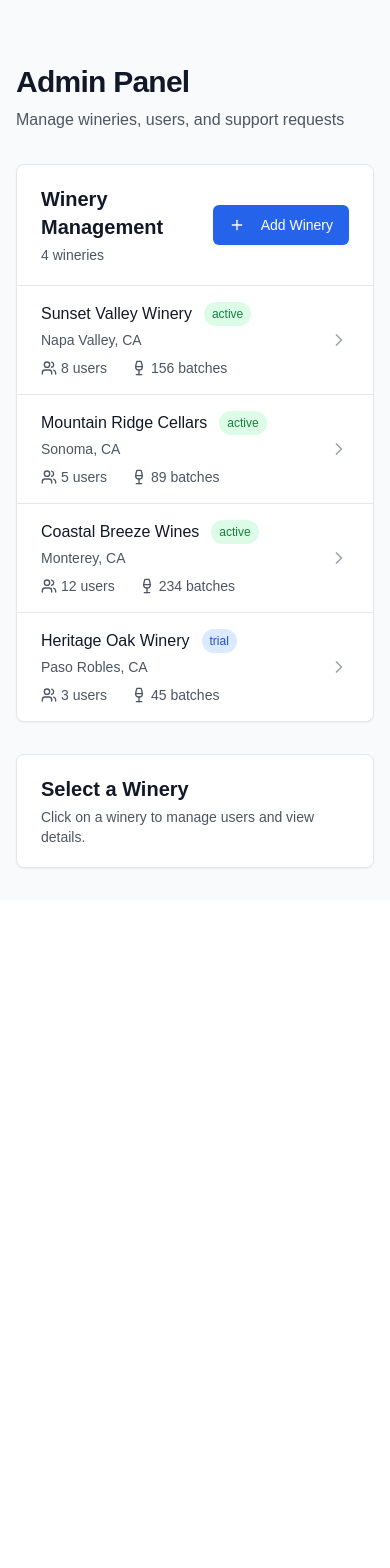
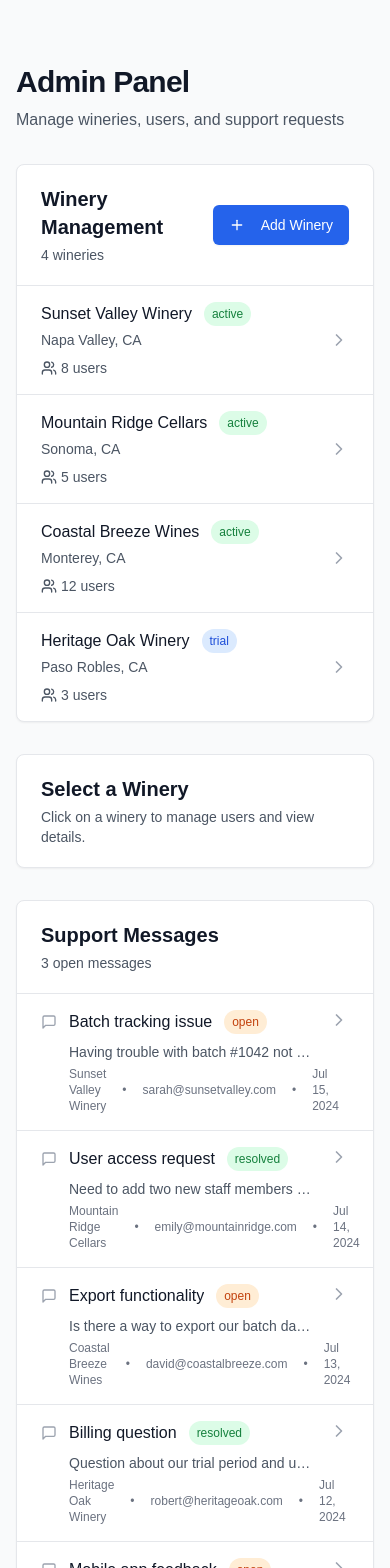
Before and after one commit to finlay0/BOPTracker, a Next.js app: page /admin in a window 390 px wide. Shown: the top 1568 px of the page. Before the commit the page ends 900 px from the top, so only its background shows below. Built offline with nearby package versions, Linux system fonts and the light colour scheme.

Commit message:
feat: enhance admin panel with user password, winery edit, and support messages
Add password field for new users; remove batch count; edit winery name/location; add support messages section

#VERCEL_SKIP

Co-authored-by: Finlay <207296386+finlay0@users.noreply.github.com>

```diff
--- a/admin-panel.tsx
+++ b/admin-panel.tsx
@@ -1,7 +1,7 @@
 "use client"
 
 import { useState, useEffect } from "react"
-import { Plus, Users, Wine, Mail, ChevronRight, X, Trash } from "lucide-react"
+import { Plus, Users, Mail, ChevronRight, X, Trash, Edit, MessageSquare } from "lucide-react"
 import { Button } from "@/components/ui/button"
 import { Card } from "@/components/ui/card"
 import { generateAccessCode } from "./utils/access-code"
@@ -24,7 +24,6 @@ const initialWineriesData: Winery[] = [
     id: 1,
     name: "Sunset Valley Winery",
     userCount: 8,
-    batchCount: 156,
     location: "Napa Valley, CA",
     status: "active",
     accessCode: generateAccessCode(),
@@ -33,7 +32,6 @@ const initialWineriesData: Winery[] = [
     id: 2,
     name: "Mountain Ridge Cellars",
     userCount: 5,
-    batchCount: 89,
     location: "Sonoma, CA",
     status: "active",
     accessCode: generateAccessCode(),
@@ -42,7 +40,6 @@ const initialWineriesData: Winery[] = [
     id: 3,
     name: "Coastal Breeze Wines",
     userCount: 12,
-    batchCount: 234,
     location: "Monterey, CA",
     status: "active",
     accessCode: generateAccessCode(),
@@ -51,7 +48,6 @@ const initialWineriesData: Winery[] = [
     id: 4,
     name: "Heritage Oak Winery",
     userCount: 3,
-    batchCount: 45,
     location: "Paso Robles, CA",
     status: "trial",
     accessCode: generateAccessCode(),
@@ -164,13 +160,20 @@ const initialSupportMessagesData: SupportMessage[] = [
 export default function AdminPanel() {
   const [wineries, setWineries] = useState<Winery[]>(initialWineriesData)
   const [users, setUsers] = useState<User[]>(initialUsersData)
-  const [supportMessages] = useState<SupportMessage[]>(initialSupportMessagesData)
+  const [supportMessages, setSupportMessages] = useState<SupportMessage[]>(initialSupportMessagesData)
   const [showAddWineryModal, setShowAddWineryModal] = useState(false)
   const [selectedWinery, setSelectedWinery] = useState<Winery | null>(null)
   const [showAddUserModal, setShowAddUserModal] = useState(false)
   const [selectedMessage, setSelectedMessage] = useState<SupportMessage | null>(null)
+  const [showEditWineryModal, setShowEditWineryModal] = useState(false)
+  const [editingWinery, setEditingWinery] = useState<Winery | null>(null)
+
+  // Form states
   const [newWineryName, setNewWineryName] = useState("")
   const [newWineryLocation, setNewWineryLocation] = useState("")
+  const [newUserEmail, setNewUserEmail] = useState("")
+  const [newUserPassword, setNewUserPassword] = useState("")
+  const [newUserWinery, setNewUserWinery] = useState("")
 
   // keep a filtered list of users for the currently-selected winery
   const [usersForWinery, setUsersForWinery] = useState<User[]>([])
@@ -216,9 +219,23 @@ export default function AdminPanel() {
     setShowAddUserModal(true)
   }
 
+  const handleEditWinery = (winery: Winery) => {
+    setEditingWinery(winery)
+    setNewWineryName(winery.name)
+    setNewWineryLocation(winery.location)
+    setShowEditWineryModal(true)
+  }
+
   const closeModals = () => {
     setShowAddWineryModal(false)
     setShowAddUserModal(false)
+    setShowEditWineryModal(false)
+    setEditingWinery(null)
+    setNewWineryName("")
+    setNewWineryLocation("")
+    setNewUserEmail("")
+    setNewUserPassword("")
+    setNewUserWinery("")
   }
 
   const handleWineryClick = (winery: Winery) => {
@@ -234,18 +251,56 @@ export default function AdminPanel() {
   }
 
   const handleCreateWinery = () => {
+    if (!newWineryName.trim() || !newWineryLocation.trim()) return
+
     const newWinery: Winery = {
       id: wineries.length + 1,
       name: newWineryName,
       location: newWineryLocation,
       userCount: 0,
-      batchCount: 0,
       status: "active",
       accessCode: generateAccessCode(),
     }
     setWineries([...wineries, newWinery])
-    setNewWineryName("")
-    setNewWineryLocation("")
+    closeModals()
+  }
+
+  const handleUpdateWinery = () => {
+    if (!editingWinery || !newWineryName.trim() || !newWineryLocation.trim()) return
+
+    setWineries(
+      wineries.map((winery) =>
+        winery.id === editingWinery.id ? { ...winery, name: newWineryName, location: newWineryLocation } : winery,
+      ),
+    )
+
+    // Update users if winery name changed
+    if (editingWinery.name !== newWineryName) {
+      setUsers(users.map((user) => (user.winery === editingWinery.name ? { ...user, winery: newWineryName } : user)))
+    }
+
+    closeModals()
+  }
+
+  const handleCreateUser = () => {
+    if (!newUserEmail.trim() || !newUserPassword.trim() || !newUserWinery) return
+
+    const newUser: User = {
+      id: users.length + 1,
+      email: newUserEmail,
+      winery: newUserWinery,
+      status: "active",
+      lastLogin: new Date().toISOString().split("T")[0],
+    }
+    setUsers([...users, newUser])
+
+    // Update winery user count
+    setWineries(
+      wineries.map((winery) =>
+        winery.name === newUserWinery ? { ...winery, userCount: winery.userCount + 1 } : winery,
+      ),
+    )
+
     closeModals()
   }
 
@@ -257,6 +312,17 @@ export default function AdminPanel() {
 
   const handleDeleteUser = (userToDelete: User) => {
     setUsers(users.filter((user) => user.id !== userToDelete.id))
+
+    // Update winery user count
+    setWineries(
+      wineries.map((winery) =>
+        winery.name === userToDelete.winery ? { ...winery, userCount: Math.max(0, winery.userCount - 1) } : winery,
+      ),
+    )
+  }
+
+  const handleResolveMessage = (messageId: number) => {
+    setSupportMessages(supportMessages.map((msg) => (msg.id === messageId ? { ...msg, status: "resolved" } : msg)))
   }
 
   return (
@@ -270,7 +336,8 @@ export default function AdminPanel() {
       </div>
 
       {/* Main Content */}
-      <div className="max-w-7xl mx-auto grid grid-cols-1 lg:grid-cols-3 gap-8">
+      <div className="max-w-7xl mx-auto space-y-8">
+        <div className="grid grid-cols-1 lg:grid-cols-3 gap-8">
           {/* Winery Management */}
           <section className="lg:col-span-1">
             <Card className="bg-white shadow-sm border border-gray-200 overflow-hidden">
@@ -298,7 +365,9 @@ export default function AdminPanel() {
                       <div className="flex-1">
                         <div className="flex items-center gap-3">
                           <h3 className="font-medium text-gray-900">{winery.name}</h3>
-                        <span className={`text-xs font-medium px-2 py-1 rounded-full ${getStatusColor(winery.status)}`}>
+                          <span
+                            className={`text-xs font-medium px-2 py-1 rounded-full ${getStatusColor(winery.status)}`}
+                          >
                             {winery.status}
                           </span>
                         </div>
@@ -307,10 +376,6 @@ export default function AdminPanel() {
                           <div className="flex items-center gap-1 text-sm text-gray-600">
                             <Users className="w-4 h-4" />
                             <span>{winery.userCount} users</span>
-                        </div>
-                        <div className="flex items-center gap-1 text-sm text-gray-600">
-                          <Wine className="w-4 h-4" />
-                          <span>{winery.batchCount} batches</span>
                           </div>
                         </div>
                       </div>
@@ -331,8 +396,15 @@ export default function AdminPanel() {
                     <div>
                       <h2 className="text-xl font-semibold text-gray-900">{selectedWinery.name}</h2>
                       <p className="text-sm text-gray-600 mt-1">Location: {selectedWinery.location}</p>
-                    <p className="text-sm text-gray-600 mt-1">Access Code: {selectedWinery.accessCode}</p>
+                      <p className="text-sm text-gray-600 mt-1">
+                        Access Code: <span className="font-mono font-semibold">{selectedWinery.accessCode}</span>
+                      </p>
                     </div>
+                    <div className="flex gap-2">
+                      <Button onClick={() => handleEditWinery(selectedWinery)} variant="outline">
+                        <Edit className="w-4 h-4 mr-2" />
+                        Edit
+                      </Button>
                       <AlertDialog>
                         <AlertDialogTrigger asChild>
                           <Button variant="destructive">
@@ -344,22 +416,26 @@ export default function AdminPanel() {
                           <AlertDialogHeader>
                             <AlertDialogTitle>Are you absolutely sure?</AlertDialogTitle>
                             <AlertDialogDescription>
-                          This action cannot be undone. This will permanently delete the winery and all associated data.
+                              This action cannot be undone. This will permanently delete the winery and all associated
+                              data.
                             </AlertDialogDescription>
                           </AlertDialogHeader>
                           <AlertDialogFooter>
                             <AlertDialogCancel>Cancel</AlertDialogCancel>
-                        <AlertDialogAction onClick={() => handleDeleteWinery(selectedWinery)}>Delete</AlertDialogAction>
+                            <AlertDialogAction onClick={() => handleDeleteWinery(selectedWinery)}>
+                              Delete
+                            </AlertDialogAction>
                           </AlertDialogFooter>
                         </AlertDialogContent>
                       </AlertDialog>
+                    </div>
                   </div>
                 </div>
 
                 <div className="px-6 py-5 border-b border-gray-200">
                   <div className="flex items-center justify-between">
                     <div>
-                    <h2 className="text-xl font-semibold text-gray-900">User Management</h2>
+                      <h3 className="text-lg font-semibold text-gray-900">User Management</h3>
                       <p className="text-sm text-gray-600 mt-1">{usersForWinery.length} users</p>
                     </div>
                     <Button onClick={handleAddUser} className="bg-green-600 hover:bg-green-700 text-white shadow-sm">
@@ -377,16 +453,19 @@ export default function AdminPanel() {
                           <Mail className="w-4 h-4 text-gray-400" />
                           <span className="font-medium text-gray-900">{user.email}</span>
                         </div>
+                        <div className="flex items-center gap-3">
                           <div className="text-right">
-                        <span className={`text-xs font-medium px-2 py-1 rounded-full ${getStatusColor(user.status)}`}>
+                            <span
+                              className={`text-xs font-medium px-2 py-1 rounded-full ${getStatusColor(user.status)}`}
+                            >
                               {user.status}
                             </span>
                             <p className="text-xs text-gray-500 mt-1">Last: {formatDate(user.lastLogin)}</p>
+                          </div>
                           <AlertDialog>
                             <AlertDialogTrigger asChild>
                               <Button variant="destructive" size="sm">
-                              <Trash className="w-4 h-4 mr-2" />
-                              Delete User
+                                <Trash className="w-4 h-4" />
                               </Button>
                             </AlertDialogTrigger>
                             <AlertDialogContent>
@@ -416,6 +495,56 @@ export default function AdminPanel() {
                 </div>
               </Card>
             )}
+          </section>
+        </div>
+
+        {/* Support Messages */}
+        <section>
+          <Card className="bg-white shadow-sm border border-gray-200 overflow-hidden">
+            <div className="px-6 py-5 border-b border-gray-200">
+              <div>
+                <h2 className="text-xl font-semibold text-gray-900">Support Messages</h2>
+                <p className="text-sm text-gray-600 mt-1">
+                  {supportMessages.filter((msg) => msg.status === "open").length} open messages
+                </p>
+              </div>
+            </div>
+
+            <div className="divide-y divide-gray-200">
+              {supportMessages.map((message) => (
+                <div
+                  key={message.id}
+                  className="px-6 py-4 hover:bg-gray-50 transition-colors duration-150 cursor-pointer"
+                  onClick={() => handleMessageClick(message)}
+                >
+                  <div className="flex items-start justify-between">
+                    <div className="flex-1 min-w-0">
+                      <div className="flex items-center gap-3 mb-2">
+                        <MessageSquare className="w-4 h-4 text-gray-400 flex-shrink-0" />
+                        <span className="font-medium text-gray-900 truncate">{message.subject}</span>
+                        <span
+                          className={`text-xs font-medium px-2 py-1 rounded-full flex-shrink-0 ${getStatusColor(message.status)}`}
+                        >
+                          {message.status}
+                        </span>
+                      </div>
+                      <div className="ml-7 space-y-1">
+                        <p className="text-sm text-gray-600 truncate">{message.preview}</p>
+                        <div className="flex items-center gap-4 text-xs text-gray-500">
+                          <span>{message.winery}</span>
+                          <span>•</span>
+                          <span>{message.user}</span>
+                          <span>•</span>
+                          <span>{formatDate(message.date)}</span>
+                        </div>
+                      </div>
+                    </div>
+                    <ChevronRight className="w-5 h-5 text-gray-400 flex-shrink-0 ml-4" />
+                  </div>
+                </div>
+              ))}
+            </div>
+          </Card>
         </section>
       </div>
 
@@ -469,6 +598,56 @@ export default function AdminPanel() {
         </div>
       )}
 
+      {/* Edit Winery Modal */}
+      {showEditWineryModal && editingWinery && (
+        <div className="fixed inset-0 bg-black bg-opacity-50 flex items-center justify-center p-4 z-50">
+          <div className="bg-white rounded-2xl shadow-xl max-w-md w-full p-6">
+            <div className="flex items-center justify-between mb-4">
+              <h3 className="text-lg font-semibold text-gray-900">Edit Winery</h3>
+              <button onClick={closeModals} className="text-gray-400 hover:text-gray-600">
+                <X className="w-5 h-5" />
+              </button>
+            </div>
+            <div className="space-y-4">
+              <div>
+                <label className="block text-sm font-medium text-gray-700 mb-2">Winery Name</label>
+                <input
+                  type="text"
+                  className="w-full px-3 py-2 border border-gray-300 rounded-lg focus:outline-none focus:ring-2 focus:ring-blue-500"
+                  placeholder="Enter winery name"
+                  value={newWineryName}
+                  onChange={(e) => setNewWineryName(e.target.value)}
+                />
+              </div>
+              <div>
+                <label className="block text-sm font-medium text-gray-700 mb-2">Location</label>
+                <input
+                  type="text"
+                  className="w-full px-3 py-2 border border-gray-300 rounded-lg focus:outline-none focus:ring-2 focus:ring-blue-500"
+                  placeholder="Enter location"
+                  value={newWineryLocation}
+                  onChange={(e) => setNewWineryLocation(e.target.value)}
+                />
+              </div>
+            </div>
+            <div className="flex gap-3 mt-6">
+              <button
+                onClick={closeModals}
+                className="flex-1 bg-gray-100 hover:bg-gray-200 text-gray-900 font-medium py-2 px-4 rounded-lg transition-colors"
+              >
+                Cancel
+              </button>
+              <button
+                onClick={handleUpdateWinery}
+                className="flex-1 bg-blue-600 hover:bg-blue-700 text-white font-medium py-2 px-4 rounded-lg transition-colors"
+              >
+                Update Winery
+              </button>
+            </div>
+          </div>
+        </div>
+      )}
+
       {/* Add User Modal */}
       {showAddUserModal && (
         <div className="fixed inset-0 bg-black bg-opacity-50 flex items-center justify-center p-4 z-50">
@@ -486,11 +665,28 @@ export default function AdminPanel() {
                   type="email"
                   className="w-full px-3 py-2 border border-gray-300 rounded-lg focus:outline-none focus:ring-2 focus:ring-blue-500"
                   placeholder="Enter user email"
+                  value={newUserEmail}
+                  onChange={(e) => setNewUserEmail(e.target.value)}
+                />
+              </div>
+              <div>
+                <label className="block text-sm font-medium text-gray-700 mb-2">Password</label>
+                <input
+                  type="password"
+                  className="w-full px-3 py-2 border border-gray-300 rounded-lg focus:outline-none focus:ring-2 focus:ring-blue-500"
+                  placeholder="Enter password"
+                  value={newUserPassword}
+                  onChange={(e) => setNewUserPassword(e.target.value)}
                 />
               </div>
               <div>
                 <label className="block text-sm font-medium text-gray-700 mb-2">Winery</label>
-                <select className="w-full px-3 py-2 border border-gray-300 rounded-lg focus:outline-none focus:ring-2 focus:ring-blue-500">
+                <select
+                  className="w-full px-3 py-2 border border-gray-300 rounded-lg focus:outline-none focus:ring-2 focus:ring-blue-500"
+                  value={newUserWinery}
+                  onChange={(e) => setNewUserWinery(e.target.value)}
+                >
+                  <option value="">Select a winery</option>
                   {wineries.map((winery) => (
                     <option key={winery.id} value={winery.name}>
                       {winery.name}
@@ -507,7 +703,7 @@ export default function AdminPanel() {
                 Cancel
               </button>
               <button
-                onClick={closeModals}
+                onClick={handleCreateUser}
                 className="flex-1 bg-green-600 hover:bg-green-700 text-white font-medium py-2 px-4 rounded-lg transition-colors"
               >
                 Add User
@@ -551,9 +747,14 @@ export default function AdminPanel() {
               >
                 Close
               </button>
-              <button className="bg-blue-600 hover:bg-blue-700 text-white font-medium py-2 px-4 rounded-lg transition-colors">
+              {selectedMessage.status === "open" && (
+                <button
+                  onClick={() => handleResolveMessage(selectedMessage.id)}
+                  className="bg-blue-600 hover:bg-blue-700 text-white font-medium py-2 px-4 rounded-lg transition-colors"
+                >
                   Mark as Resolved
                 </button>
+              )}
             </div>
           </div>
         </div>
--- a/types/admin.ts
+++ b/types/admin.ts
@@ -3,7 +3,6 @@ export interface Winery {
   name: string
   location: string
   userCount: number
-  batchCount: number
   status: "active" | "trial" | "inactive"
   accessCode: string
 }
--- a/utils/access-code.ts
+++ b/utils/access-code.ts
@@ -1,4 +1,3 @@
 export function generateAccessCode(): string {
-  // Returns a random 6-digit numeric string (e.g. “482931”)
   return Math.floor(100000 + Math.random() * 900000).toString()
 }
```
Lines whose indentation alone changed are shown as unchanged.
